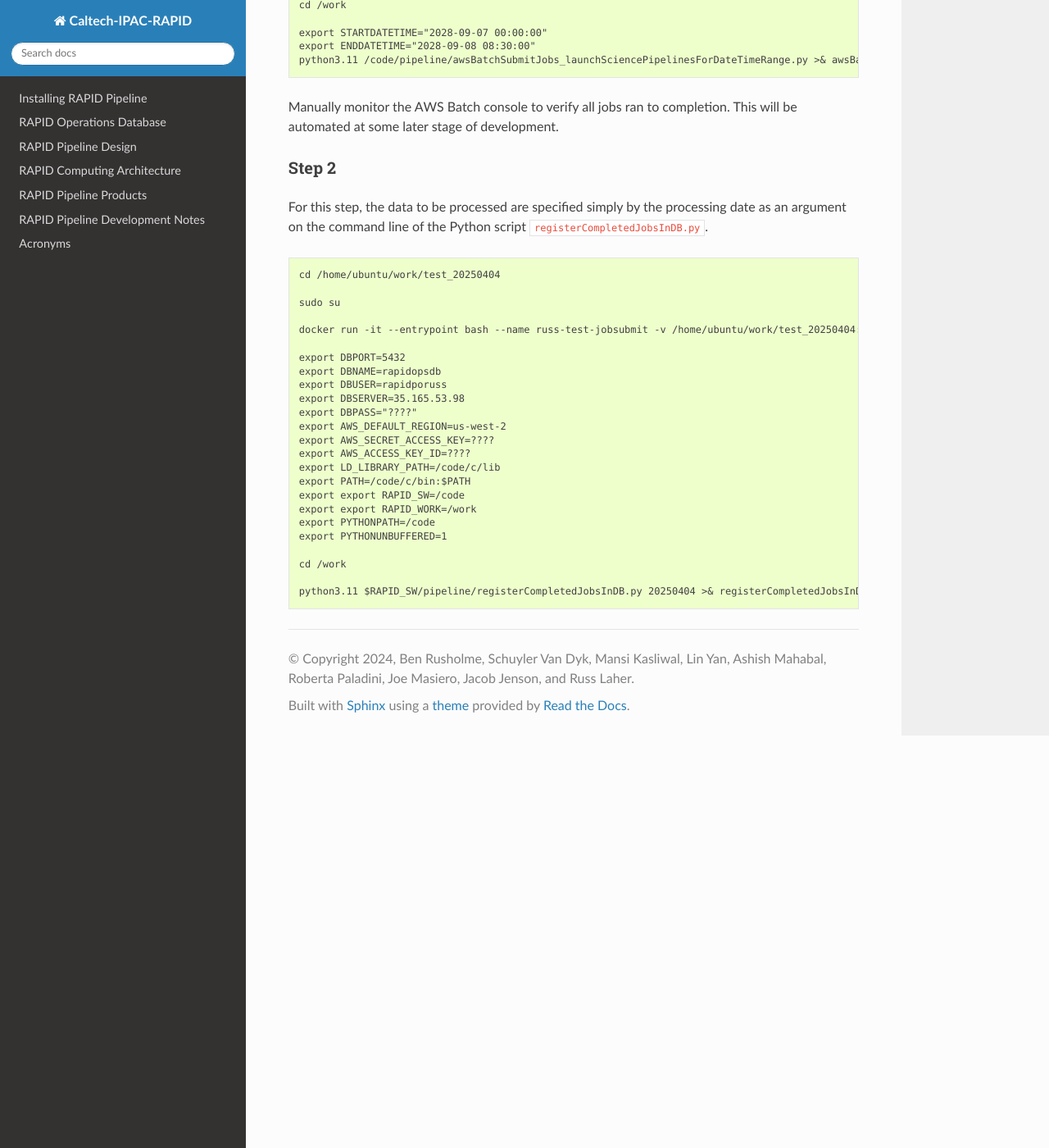
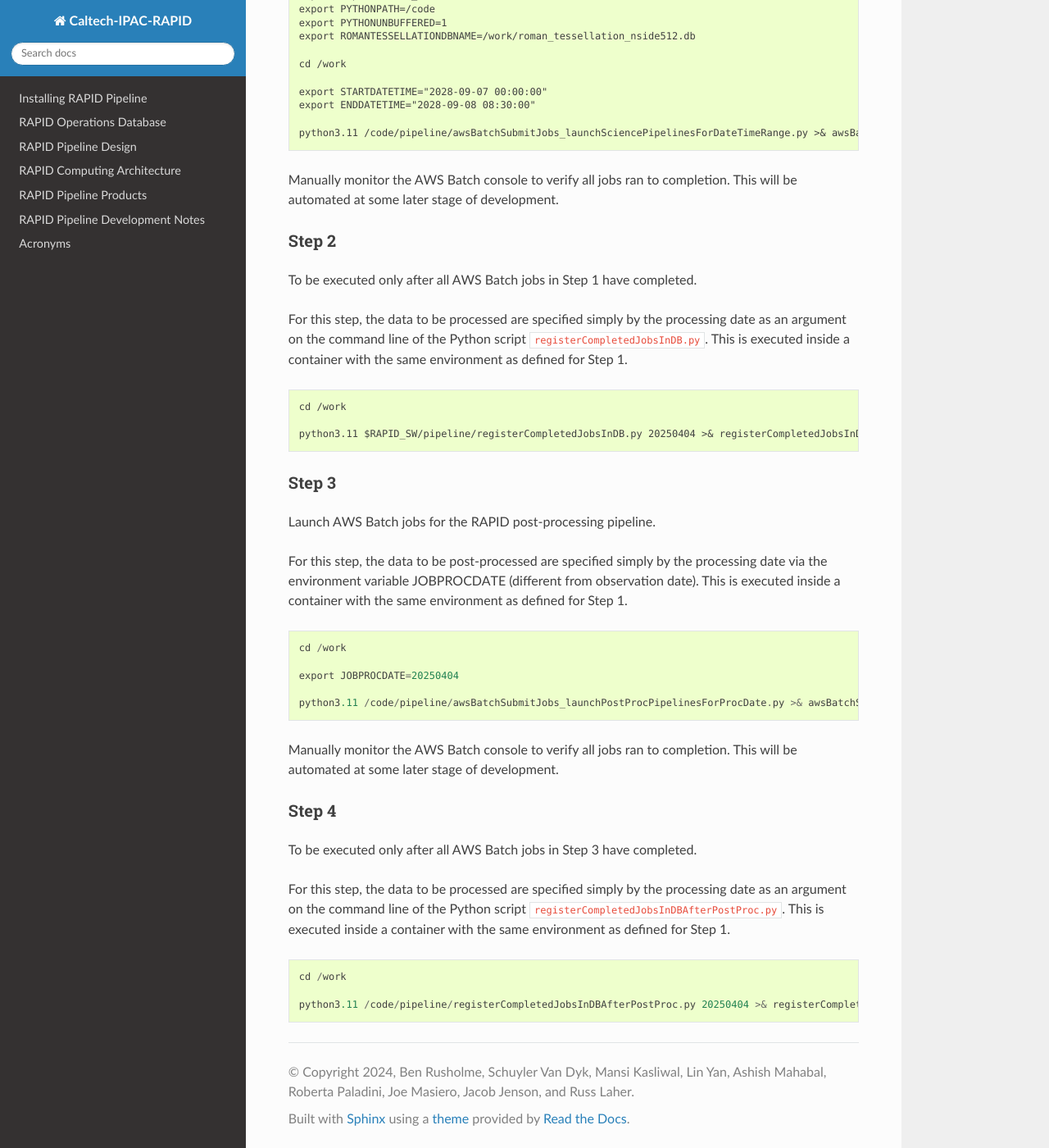
Before and after one commit to Caltech-IPAC/rapid, a Sphinx documentation site: the page built from docs/source/ops/bulk_run.rst, in a window 1280 px wide and 1400 px high, scrolled down 1513 px. Shown: the whole window at 82% size. Built offline with Sphinx 7.4.7 and the Read the Docs theme 3.1.0, drawn with Linux system fonts in a browser that asks for light colours; formulas are drawn with MathJax 3; some of the changed text lies outside the part shown.

Commit message:
Added steps 3 and 4, and made refinements.

```diff
--- a/docs/source/ops/bulk_run.rst
+++ b/docs/source/ops/bulk_run.rst
@@ -7,6 +7,8 @@ Overview
 There are many steps to running the RAPID pipeline.
 It is crucial to follow the listed order below, and do not omit
 any steps, as a given step relies on all previous steps.
+
+Here are the steps:
 
 1. Run science pipelines (``ppid = 15``).
 
@@ -44,9 +46,11 @@ Since this Docker image contains the ENTRYPOINT instruction, you must override i
 Step 1
 =============
 
+Launch AWS Batch jobs for the RAPID science pipeline.
+
 The data to be processed are specified by the observation datetime range.
-
-The environment variables STARTDATETIME and ENDDATETIME refer to the start and end observation datetimes (different from processing date).
+The environment variables STARTDATETIME and ENDDATETIME refer to the
+start and end observation datetimes (different from processing date).
 
 .. code-block::
 
@@ -78,40 +82,61 @@ The environment variables STARTDATETIME and ENDDATETIME refer to the start and e
 
    export STARTDATETIME="2028-09-07 00:00:00"
    export ENDDATETIME="2028-09-08 08:30:00"
+
    python3.11 /code/pipeline/awsBatchSubmitJobs_launchSciencePipelinesForDateTimeRange.py >& awsBatchSubmitJobs_launchSciencePipelinesForDateTimeRange.out &
 
-
-Manually monitor the AWS Batch console to verify all jobs ran to completion.  This will be automated at some later stage of development.
+Manually monitor the AWS Batch console to verify all jobs ran to completion.
+This will be automated at some later stage of development.
 
 
 Step 2
 ============
 
-For this step, the data to be processed are specified simply by the processing date as an argument on the command line of the Python script ``registerCompletedJobsInDB.py``.
+To be executed only after all AWS Batch jobs in Step 1 have completed.
+
+For this step, the data to be processed are specified simply by the processing date
+as an argument on the command line of the Python script ``registerCompletedJobsInDB.py``.
+This is executed inside a container with the same environment as defined for Step 1.
 
 .. code-block::
-
-   cd /home/ubuntu/work/test_20250404
-
-   sudo su
-
-   docker run -it --entrypoint bash --name russ-test-jobsubmit -v /home/ubuntu/work/test_20250404:/work public.ecr.aws/y9b1s7h8/rapid_science_pipeline:latest
-
-   export DBPORT=5432
-   export DBNAME=rapidopsdb
-   export DBUSER=rapidporuss
-   export DBSERVER=35.165.53.98
-   export DBPASS="????"
-   export AWS_DEFAULT_REGION=us-west-2
-   export AWS_SECRET_ACCESS_KEY=????
-   export AWS_ACCESS_KEY_ID=????
-   export LD_LIBRARY_PATH=/code/c/lib
-   export PATH=/code/c/bin:$PATH
-   export export RAPID_SW=/code
-   export export RAPID_WORK=/work
-   export PYTHONPATH=/code
-   export PYTHONUNBUFFERED=1
 
    cd /work
 
    python3.11 $RAPID_SW/pipeline/registerCompletedJobsInDB.py 20250404 >& registerCompletedJobsInDB_20250404.out &
+
+
+Step 3
+============
+
+Launch AWS Batch jobs for the RAPID post-processing pipeline.
+
+For this step, the data to be post-processed are specified simply by the processing date
+via the environment variable JOBPROCDATE (different from observation date).
+This is executed inside a container with the same environment as defined for Step 1.
+
+.. code-block::
+
+   cd /work
+
+   export JOBPROCDATE=20250404
+
+   python3.11 /code/pipeline/awsBatchSubmitJobs_launchPostProcPipelinesForProcDate.py >& awsBatchSubmitJobs_launchPostProcPipelinesForProcDate_20250404.out &
+
+Manually monitor the AWS Batch console to verify all jobs ran to completion.
+This will be automated at some later stage of development.
+
+
+Step 4
+============
+
+To be executed only after all AWS Batch jobs in Step 3 have completed.
+
+For this step, the data to be processed are specified simply by the processing date
+as an argument on the command line of the Python script ``registerCompletedJobsInDBAfterPostProc.py``.
+This is executed inside a container with the same environment as defined for Step 1.
+
+.. code-block::
+
+   cd /work
+
+   python3.11 /code/pipeline/registerCompletedJobsInDBAfterPostProc.py 20250404 >& registerCompletedJobsInDBAfterPostProc_20250404.out &
```
